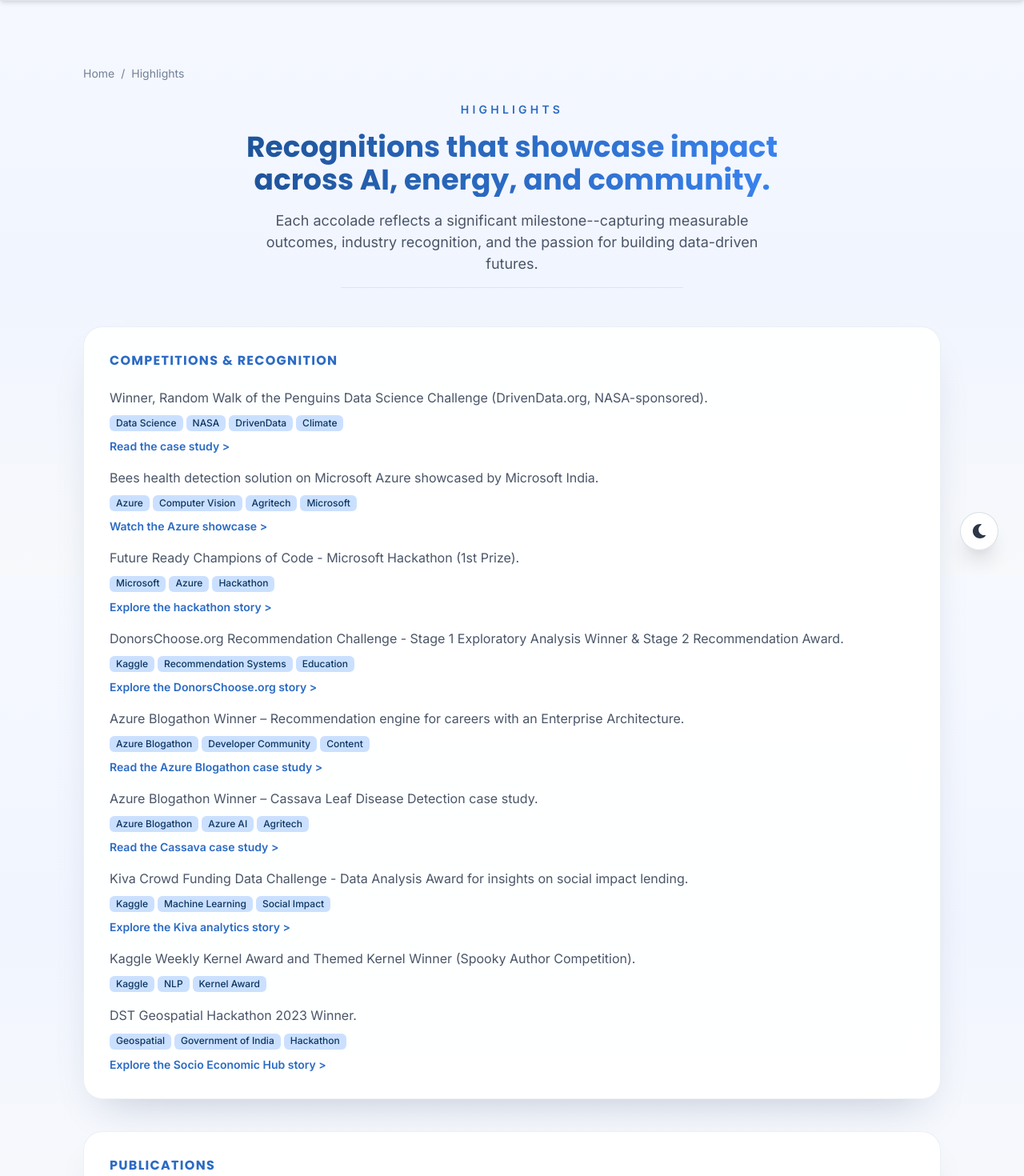
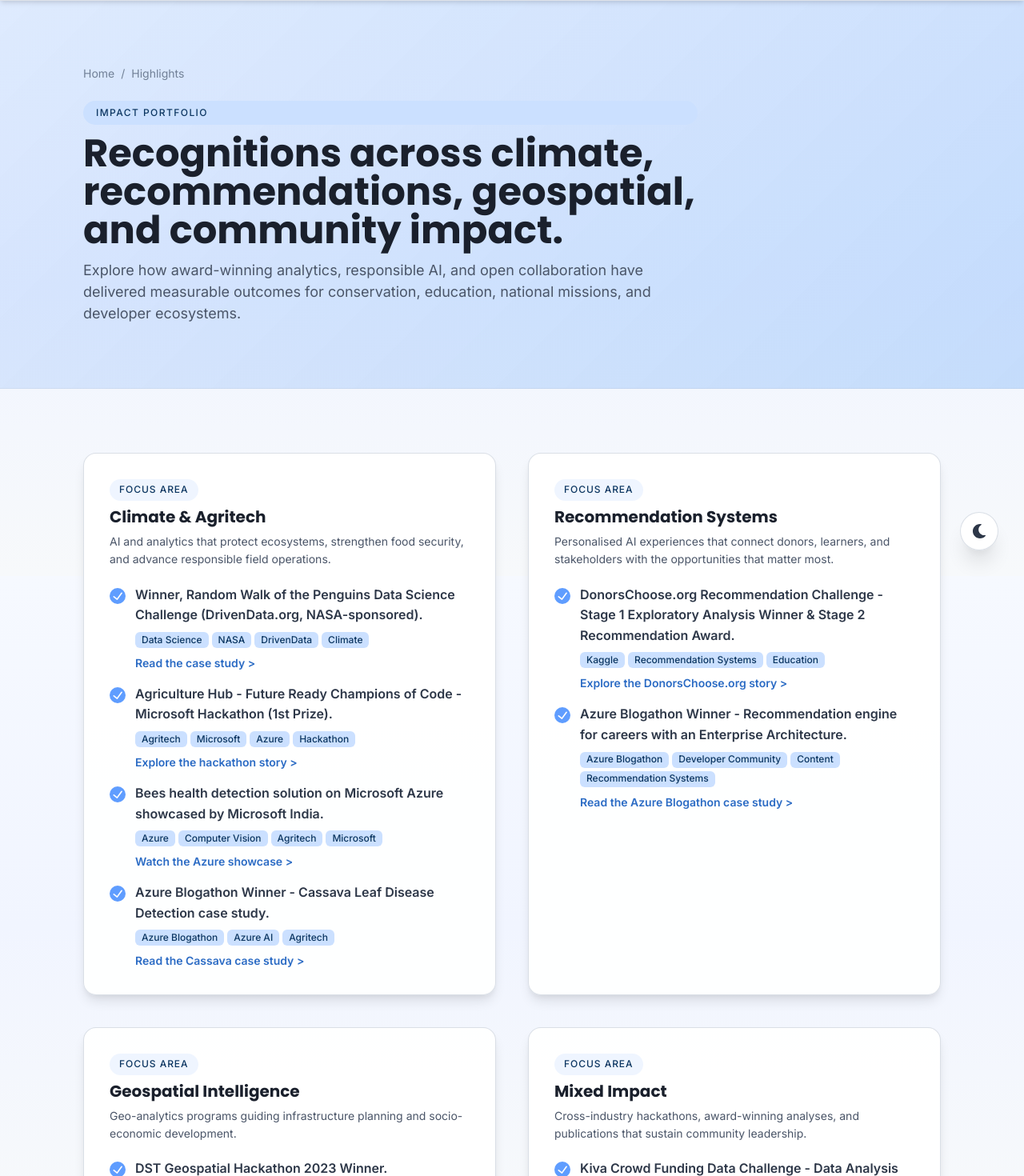
Before and after one commit to ambarishg/AmbarishWEBSITE, a React (Vite) app: page /highlights in a window 1280 px wide. Shown: the part 80-1550 px from the top of the page at 80% size. Built offline with nearby package versions, Linux system fonts and the light colour scheme.

Commit message:
Rearrange the Highlights

```diff
--- a/src/data/profile.js
+++ b/src/data/profile.js
@@ -133,7 +133,9 @@ export const experiences = [
 
 export const achievements = [
   {
-    category: 'Competitions & Recognition',
+    category: 'Climate & Agritech',
+    description:
+      'AI and analytics that protect ecosystems, strengthen food security, and advance responsible field operations.',
     items: [
       {
         description:
@@ -141,56 +143,83 @@ export const achievements = [
         tags: ['Data Science', 'NASA', 'DrivenData', 'Climate']
       },
       {
+        description: 'Agriculture Hub - Future Ready Champions of Code - Microsoft Hackathon (1st Prize).',
+        tags: ['Agritech','Microsoft', 'Azure', 'Hackathon']
+      },
+      {
         description:
           'Bees health detection solution on Microsoft Azure showcased by Microsoft India.',
         tags: ['Azure', 'Computer Vision', 'Agritech', 'Microsoft']
       },
       {
-        description: 'Future Ready Champions of Code - Microsoft Hackathon (1st Prize).',
-        tags: ['Microsoft', 'Azure', 'Hackathon']
+        description: 'Azure Blogathon Winner - Cassava Leaf Disease Detection case study.',
+        tags: ['Azure Blogathon', 'Azure AI', 'Agritech']
       },
+
+    ]
+  },
+  {
+    category: 'Recommendation Systems',
+    description:
+      'Personalised AI experiences that connect donors, learners, and stakeholders with the opportunities that matter most.',
+    items: [
       {
         description:
           'DonorsChoose.org Recommendation Challenge - Stage 1 Exploratory Analysis Winner & Stage 2 Recommendation Award.',
         tags: ['Kaggle', 'Recommendation Systems', 'Education']
       },
       {
-        description: 'Azure Blogathon Winner – Recommendation engine for careers with an Enterprise Architecture.',
-        tags: ['Azure Blogathon', 'Developer Community', 'Content']
+        description:
+          'Azure Blogathon Winner - Recommendation engine for careers with an Enterprise Architecture.',
+        tags: ['Azure Blogathon', 'Developer Community', 'Content', 'Recommendation Systems']
       },
+
+    ]
+  },
+  {
+    category: 'Geospatial Intelligence',
+    description:
+      'Geo-analytics programs guiding infrastructure planning and socio-economic development.',
+    items: [
       {
-        description: 'Azure Blogathon Winner – Cassava Leaf Disease Detection case study.',
-        tags: ['Azure Blogathon', 'Azure AI', 'Agritech']
-      },
+        description: 'DST Geospatial Hackathon 2023 Winner.',
+        tags: ['Geospatial', 'Government of India', 'Hackathon']
+      }
+    ]
+  },
+  {
+    category: 'Mixed Impact',
+    description:
+      'Cross-industry hackathons, award-winning analyses, and publications that sustain community leadership.',
+    items: [
       {
         description:
           'Kiva Crowd Funding Data Challenge - Data Analysis Award for insights on social impact lending.',
         tags: ['Kaggle', 'Machine Learning', 'Social Impact']
       },
+
       {
         description:
           'Kaggle Weekly Kernel Award and Themed Kernel Winner (Spooky Author Competition).',
-        tags: ['Kaggle', 'NLP', 'Kernel Award']
+        tags: ['Kaggle', 'NLP', 'Kernel Award', 'Data Analysis']
       },
-      {
-        description: 'DST Geospatial Hackathon 2023 Winner.',
-        tags: ['Geospatial', 'Government of India', 'Hackathon']
-      },
+
     ]
   },
-
   {
-    category: 'Publications',
+    category: 'Publications ',
+    description:
+      'Publications and conference presentations that share knowledge and advance the state of the art.',
     items: [
-      '"Predicting the future is hard" - Lessons from population time series forecasting competitions.',
-      '"Histopathological Image and Lymphoma Image Classification" - Custom deep learning with advanced optimization.'
+     'Predicting the future is hard - Lessons from population time series forecasting competitions.',
+      'Histopathological Image and Lymphoma Image Classification - Custom deep learning with advanced optimization.'
     ]
   }
 ];
 
 export const certifications = [
-  'DonorsChoose.org Recommendation Project (Two Awards)',
   'Microsoft Certified: Azure Data Engineer Associate',
+  'Microsoft Certified: Azure Machine Learning Associate',
   'Data Engineering with Google Cloud Specialization',
   'Foundations of Marketing Analytics - ESSEC Business School',
   'AI for Medical Prognosis',
--- a/src/pages/Highlights.jsx
+++ b/src/pages/Highlights.jsx
@@ -5,14 +5,16 @@ import {
   BreadcrumbLink,
   Container,
   Heading,
+  Icon,
+  SimpleGrid,
   Stack,
   Tag,
   Text,
   Wrap,
   useColorModeValue
 } from '@chakra-ui/react';
+import { CheckCircleIcon } from '@chakra-ui/icons';
 import { Link as RouterLink } from 'react-router-dom';
-import SectionHeading from '../components/SectionHeading.jsx';
 import { achievements } from '../data/profile.js';
 
 const linkForHighlight = (description) => {
@@ -68,18 +70,25 @@ const linkForHighlight = (description) => {
 };
 
 const Highlights = () => {
+  const heroBg = useColorModeValue(
+    'linear-gradient(135deg, rgba(59,134,245,0.12) 0%, rgba(14,116,244,0.2) 100%)',
+    'linear-gradient(135deg, rgba(59,134,245,0.25) 0%, rgba(14,116,244,0.35) 100%)'
+  );
+  const breadcrumbColor = useColorModeValue('gray.500', 'gray.400');
+  const cardBg = useColorModeValue('whiteAlpha.900', 'rgba(15,23,42,0.88)');
+  const border = useColorModeValue('rgba(148,163,184,0.35)', 'rgba(148,163,184,0.25)');
+  const headingColor = useColorModeValue('gray.800', 'gray.100');
+  const bodyColor = useColorModeValue('gray.700', 'gray.200');
   const subtle = useColorModeValue('gray.600', 'gray.400');
   const linkColor = useColorModeValue('brand.600', 'brand.300');
+  const tagBg = useColorModeValue('rgba(59,130,246,0.08)', 'rgba(59,130,246,0.18)');
 
   return (
-    <Box py={{ base: 16, md: 20 }}>
+    <Box>
+      <Box bg={heroBg} borderBottom="1px solid" borderColor="outline" py={{ base: 14, md: 20 }}>
         <Container maxW="6xl">
-        <Breadcrumb
-          mb={6}
-          fontSize="sm"
-          separator="/"
-          color={useColorModeValue('gray.500', 'gray.400')}
-        >
+          <Stack spacing={6} align="flex-start">
+            <Breadcrumb fontSize="sm" separator="/" color={breadcrumbColor}>
               <BreadcrumbItem>
                 <BreadcrumbLink as={RouterLink} to="/">
                   Home
@@ -89,31 +98,71 @@ const Highlights = () => {
                 <BreadcrumbLink>Highlights</BreadcrumbLink>
               </BreadcrumbItem>
             </Breadcrumb>
+            <Stack spacing={3} maxW="3xl">
+              <Tag
+                size="sm"
+                colorScheme="brand"
+                variant="subtle"
+                textTransform="uppercase"
+                letterSpacing="0.12em"
+                px={4}
+                py={2}
+                borderRadius="full"
+              >
+                Impact Portfolio
+              </Tag>
+              <Heading size={{ base: 'xl', md: '2xl' }} color={headingColor} lineHeight={1.1}>
+                Recognitions across climate, recommendations, geospatial, and community impact.
+              </Heading>
+              <Text color={subtle} fontSize={{ base: 'md', md: 'lg' }}>
+                Explore how award-winning analytics, responsible AI, and open collaboration have delivered measurable
+                outcomes for conservation, education, national missions, and developer ecosystems.
+              </Text>
+            </Stack>
+          </Stack>
+        </Container>
+      </Box>
 
-        <SectionHeading
-          eyebrow="Highlights"
-          title="Recognitions that showcase impact across AI, energy, and community."
-          description="Each accolade reflects a significant milestone--capturing measurable outcomes, industry recognition, and the passion for building data-driven futures."
-        />
-
-        <Stack spacing={10} mt={12}>
+      <Container maxW="6xl" py={{ base: 16, md: 20 }}>
+        <SimpleGrid columns={{ base: 1, md: 2 }} spacing={{ base: 8, md: 10 }}>
           {achievements.map((group) => (
             <Box
               key={group.category}
-              layerStyle="card"
+              bg={cardBg}
+              border="1px solid"
+              borderColor={border}
+              borderRadius="2xl"
               p={{ base: 6, md: 8 }}
-              _hover={{ boxShadow: 'floating' }}
-              transition="box-shadow 0.2s ease"
+              boxShadow="lg"
+              transition="all 0.25s ease"
+              _hover={{ transform: 'translateY(-4px)', boxShadow: 'xl' }}
             >
-              <Heading
+              <Stack spacing={5}>
+                <Stack spacing={2}>
+                  <Tag
                     size="sm"
-                color={useColorModeValue('brand.600', 'brand.300')}
+                    variant="subtle"
+                    colorScheme="brand"
+                    w="fit-content"
+                    px={3}
+                    py={1.5}
+                    borderRadius="full"
+                    bg={tagBg}
                     letterSpacing="0.08em"
                     textTransform="uppercase"
                   >
+                    Focus Area
+                  </Tag>
+                  <Heading size="md" color={headingColor}>
                     {group.category}
                   </Heading>
-              <Stack spacing={4} mt={6}>
+                  {group.description ? (
+                    <Text color={subtle} fontSize="sm" lineHeight={1.6}>
+                      {group.description}
+                    </Text>
+                  ) : null}
+                </Stack>
+                <Stack spacing={4}>
                   {group.items.map((item) => {
                     const description =
                       typeof item === 'string' || item === null ? item : item.description;
@@ -127,8 +176,11 @@ const Highlights = () => {
                     const link = linkForHighlight(description);
 
                     return (
-                    <Stack key={description} spacing={2}>
-                      <Text color={subtle} fontSize="md" lineHeight={1.7}>
+                      <Box key={description}>
+                        <Stack direction="row" spacing={3} align="flex-start">
+                          <Icon as={CheckCircleIcon} color="brand.400" boxSize={5} mt={1} />
+                          <Stack spacing={2}>
+                            <Text color={bodyColor} fontWeight="semibold" lineHeight={1.6}>
                               {description}
                             </Text>
                             {tags.length ? (
@@ -146,17 +198,26 @@ const Highlights = () => {
                               </Wrap>
                             ) : null}
                             {link ? (
-                        <Text as={RouterLink} to={link.to} fontSize="sm" color={linkColor} fontWeight="semibold">
+                              <Text
+                                as={RouterLink}
+                                to={link.to}
+                                fontSize="sm"
+                                color={linkColor}
+                                fontWeight="semibold"
+                              >
                                 {link.label}
                               </Text>
                             ) : null}
                           </Stack>
+                        </Stack>
+                      </Box>
                     );
                   })}
                 </Stack>
+              </Stack>
             </Box>
           ))}
-        </Stack>
+        </SimpleGrid>
       </Container>
     </Box>
   );
```
Also changed, not shown: src/sections/Achievements.jsx (+7 -0 lines). Lines whose indentation alone changed are shown as unchanged.
